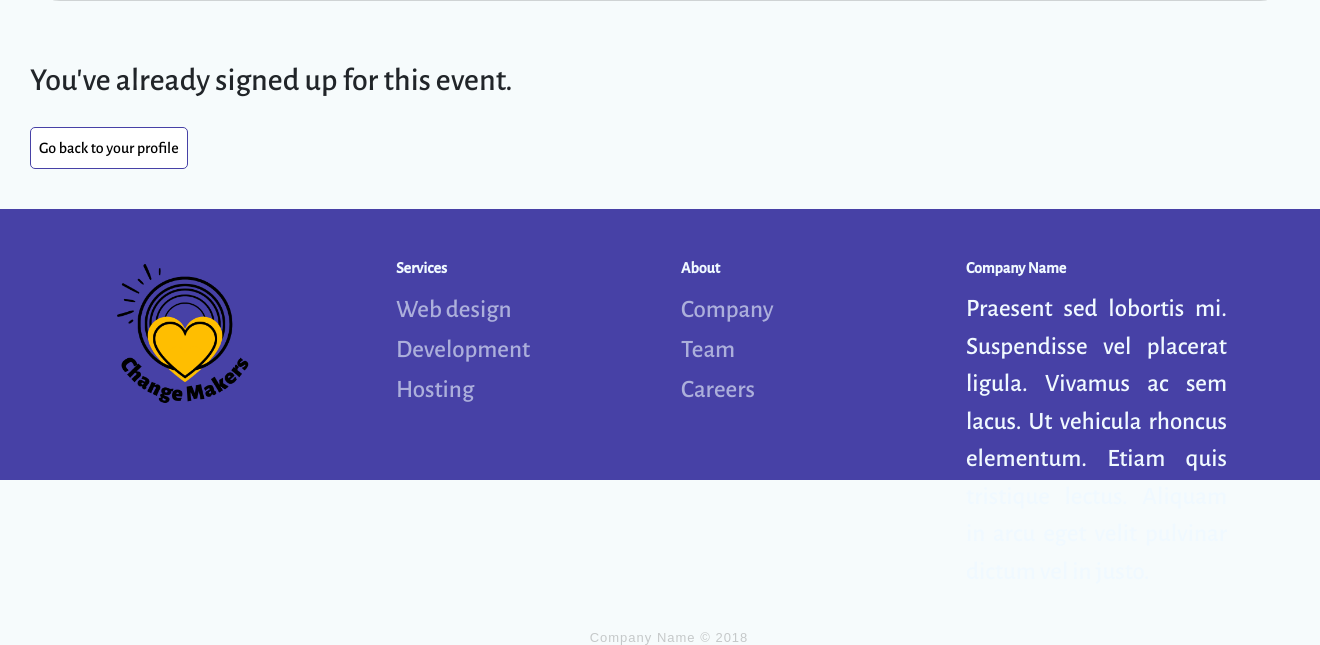
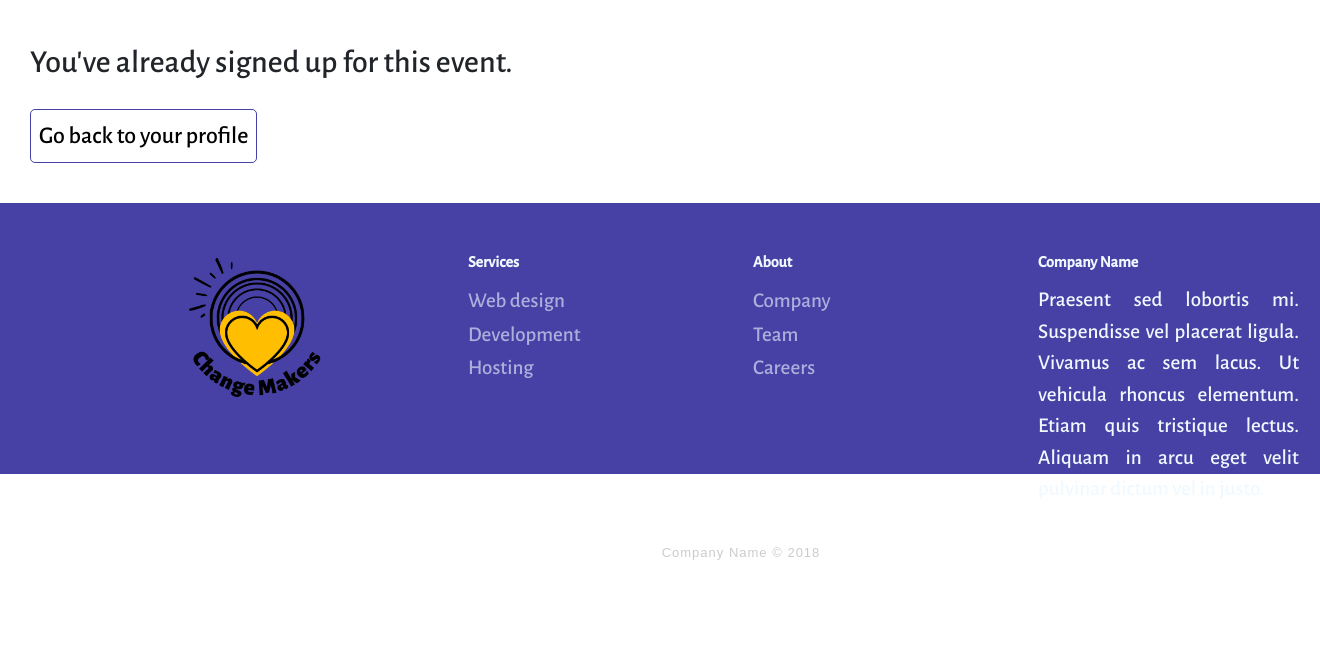
Before and after one commit to GRISONRF/ChangeMakersApp, a Flask app: page /events/1 in a window 1320 px wide. Shown: the part 1128-1773 px from the top of the page. After the commit the page ends 1688 px from the top, so only its background shows below. Run offline with Flask 2, Linux system fonts and the light colour scheme; the visitor is signed in with stand-in values (Sample User, id 1); tables that the repository leaves empty hold one stand-in row (values such as "Sample post"); some libraries are stand-ins or nearby versions.

Commit message:
Small changes styling

```diff
--- a/static/css/style.css
+++ b/static/css/style.css
@@ -2,11 +2,15 @@
   font-family: 'Alegreya Sans', sans-serif;
   font-style: normal;
   font-weight: 200;
-  background-color: #f6fbfc
+  background-color: #ffffff;
 }
 
 p, li {
-  font-size: 25px;;
+  font-size: 21px;;
+}
+
+.b, strong {
+  font-size: larger;
 }
 
 #bg {
@@ -56,6 +60,10 @@
 
 .navbar.navbar-expand-md.navbar-light.bg-light a {
   color:white;
+}
+
+.navbar-collapse{
+  font-size: xx-large;
 }
 
 .register-page {
@@ -368,7 +376,7 @@
   width: 100vw;
   height: 404px;
   margin: auto;
-  margin-left: 99px;
+  margin-left: 171px;
 }
 
 .container .box {
@@ -447,6 +455,7 @@
   padding: 0;
   text-align: center;
   color:#fff;
+  font-size: large;
 }
 
 .container .box:nth-child(1) .icon {
@@ -498,7 +507,7 @@
   font-weight: bold;
   text-align: center;
   font-size: 2rem;
-  margin-top: 41vh;
+  margin-top: -9vh;
   opacity: 70%;
   background-color: rgb(0 0 0 / 70%);
 }
@@ -905,7 +914,7 @@
   background-repeat: no-repeat;
   margin: 39px;
   border-radius: 30px;
-  border: 1px solid #4741A6;
+  border: 1px solid #4741a638;;
 }
 
 
@@ -964,6 +973,9 @@
 
 }
 
+.highlight {
+  background-color: #4741A6;
+}
 
 .react-btn {
   width: 86px;
@@ -974,6 +986,10 @@
   margin-top: 40px;
 }
 
+.react-btn:focus {
+  background-color: #4741A6;
+}
+
 .react-pic {
   height: 46px;
   width: 46px;
@@ -981,6 +997,7 @@
 
 .btn-find {
   width: 20vw;
+  font-size: x-large;
 }
 
 
@@ -1174,6 +1191,7 @@
 
 .leave-comment {
   margin-bottom: 7px;
+  font-size: x-large;
 }
 
 #rate-inst {
@@ -1186,7 +1204,7 @@
 }
 
 .comment-inst-btn {
-
+  font-size: xx-large;
 }
 
 .comment-area {
@@ -1197,6 +1215,9 @@
 #comment-inst-btn {
   padding: 10px;
   margin-top: 17px;
+  background-color: #4741A6;
+  color: white;
+  font-size: x-large;
 }
 
 #inst-comments-div {
--- a/static/js/all-insts.js
+++ b/static/js/all-insts.js
@@ -12,7 +12,7 @@
             gutter: 20
         },
         1024: {
-            items: 3,
+            items: 4,
             gutter: 20
         },
         768: {
--- a/static/js/cards-react.jsx
+++ b/static/js/cards-react.jsx
@@ -89,12 +89,11 @@
                 <h1>{props.evt_title}</h1>
             </div>
             <div className="des">
-                <p>By: {props.inst_name}</p>
                 <p>{props.evt_date}</p>
                 <p>{props.evt_city}, {props.evt_state}</p>
                 <p>{props.cause.cause_title}</p>
                 <a href={`/events/${props.event_id}`}>
-                    <button>More details</button>
+                <button>More details</button>
                 </a>
             </div>
         </div>
@@ -129,7 +128,7 @@
         const causeButtons = [];
         for (const causeButton of all_causes) {
             causeButtons.push(
-                <button className="react-btn" key={ causeButton.cause_id } name={ causeButton.cause_name } type="submit" onClick = {() => {setCause(causeButton.cause_name)}}>
+                <button className="react-btn" id={ causeButton.cause_id} key={ causeButton.cause_id } name={ causeButton.cause_name } type="submit" onClick = {() => {setCause(causeButton.cause_name)}}>
                     <img className="react-pic" key={ causeButton.cause_name } src={ causeButton.cause_icon } height ="30" width="50" />
                 </button>
             );
@@ -214,7 +213,6 @@
                 <h1>{props.evt_title}</h1>
             </div>
             <div className="des">
-                <p>{props.inst_name}</p>
                 <p>{props.evt_city}, {props.evt_state}</p>
                 <p>{props.cause}</p>
                 <a href={`/events/${props.event_id}`}>
--- a/templates/base.html
+++ b/templates/base.html
@@ -43,7 +43,7 @@
                     {% elif 'inst' in session %}
 
                     <div class="navbar-nav ms-auto">
-                        <a href="/inst_profile/" class="nav-item nav-link"><b>Profile</b></a>
+                        <a href="/inst_profile/session[inst]" class="nav-item nav-link"><b>Profile</b></a>
                         <a href="/logout" class="nav-item nav-link"><b>Logout</b></a>
                     </div>
 
--- a/templates/event_details.html
+++ b/templates/event_details.html
@@ -8,7 +8,7 @@
 "> {{ event.evt_title }} </h1>
     <div>
         {% if 'volunteer' in session %}
-        <p>Institution:<a href="/inst_profile/{{event.inst.inst_id}}">{{event.inst.inst_name}}</a></p>
+        <p>Institution:<a href="/inst_profile/{{event.inst.inst_id}}"> {{event.inst.inst_name}}</a></p>
         <p>Cause: {{cause.cause_title}}</p>
         {% elif 'inst' in session %}
         <p>Cause: {{institution.cause.cause_title}}</p>
@@ -70,15 +70,15 @@
         {% if 'volunteer' in session %}
             {% if ( event_is_saved == false ) %}
         <form action="/events/{{event.event_id}}/sign_up">
-            <button>Sign up for this event</button>
+            <button style="font-size: x-large;">Sign up for this event</button>
         </form>
         <form action="/vol_profile">
-            <button>Go back to your profile</button>
+            <button style="font-size: x-large;">Go back to your profile</button>
         </form>
             {% else %}
             <h2>You've already signed up for this event.</h2>
             <form action="/vol_profile">
-                <button>Go back to your profile</button>
+                <button style="font-size: x-large;">Go back to your profile</button>
             </form>
 
             {% endif %}
--- a/templates/homepage.html
+++ b/templates/homepage.html
@@ -15,7 +15,9 @@
 <div class="" id="homepage-vid">
     <div class="" id="search-video">
         <img id="evt-video" src="/static/images/backgorund/coverpic2.jpg">
-        <button class="text-video btn">Find opportunities near you</button>
+        <form method="get" action="/all_events">
+            <button class="text-video btn">Find opportunities near you</button>
+        </form>
         <!-- <p class="search-text">Search for Volunteer Opportunities near you and help lives!</p> -->
     </div>
 
--- a/templates/inst_profile.html
+++ b/templates/inst_profile.html
@@ -70,10 +70,10 @@
         <!-- CARD -->
         <div class="card">
           <div class="image">
-          <img src=" {{event.evt_pic}}">
+            <img src=" {{event.evt_pic}}">
           </div>
           <div class="title">
-          <h1>{{ event.evt_title }}</h1>
+            <h1>{{ event.evt_title }}</h1>
           </div>
           <div class="des">
             <p>{{ event.evt_date }}</p>
@@ -204,7 +204,7 @@
           <div class="modal-body">
             <form id="comment-form">
               <div>
-                <label for="rate-inst">Rate {{inst.inst_name}}:</label>
+                <label for="rate-inst" style="font-size: x-large;">Rate {{inst.inst_name}}:</label>
                   <select name="rate-inst" id="rate-inst">
                     <option value="1">⭐</option>
                     <option value="2">⭐⭐</option>
--- a/templates/vol_profile.html
+++ b/templates/vol_profile.html
@@ -107,7 +107,7 @@
 
 <div class="events">
   <div class="recommended-events">
-    <h2>Recommended events:</h2>
+    <h2 style="font-size: large;">Recommended events:</h2>
     <div id="recommended-events"></div>
   </div>
 
```
Also changed, not shown: static/js/buttons-events.js (added, +21 -0 lines), static/images/backgorund/9BBBFC.png (deleted), static/images/backgorund/pic-food2big.png, static/images/backgorund/vol-cont.png, static/images/newvol.png.
